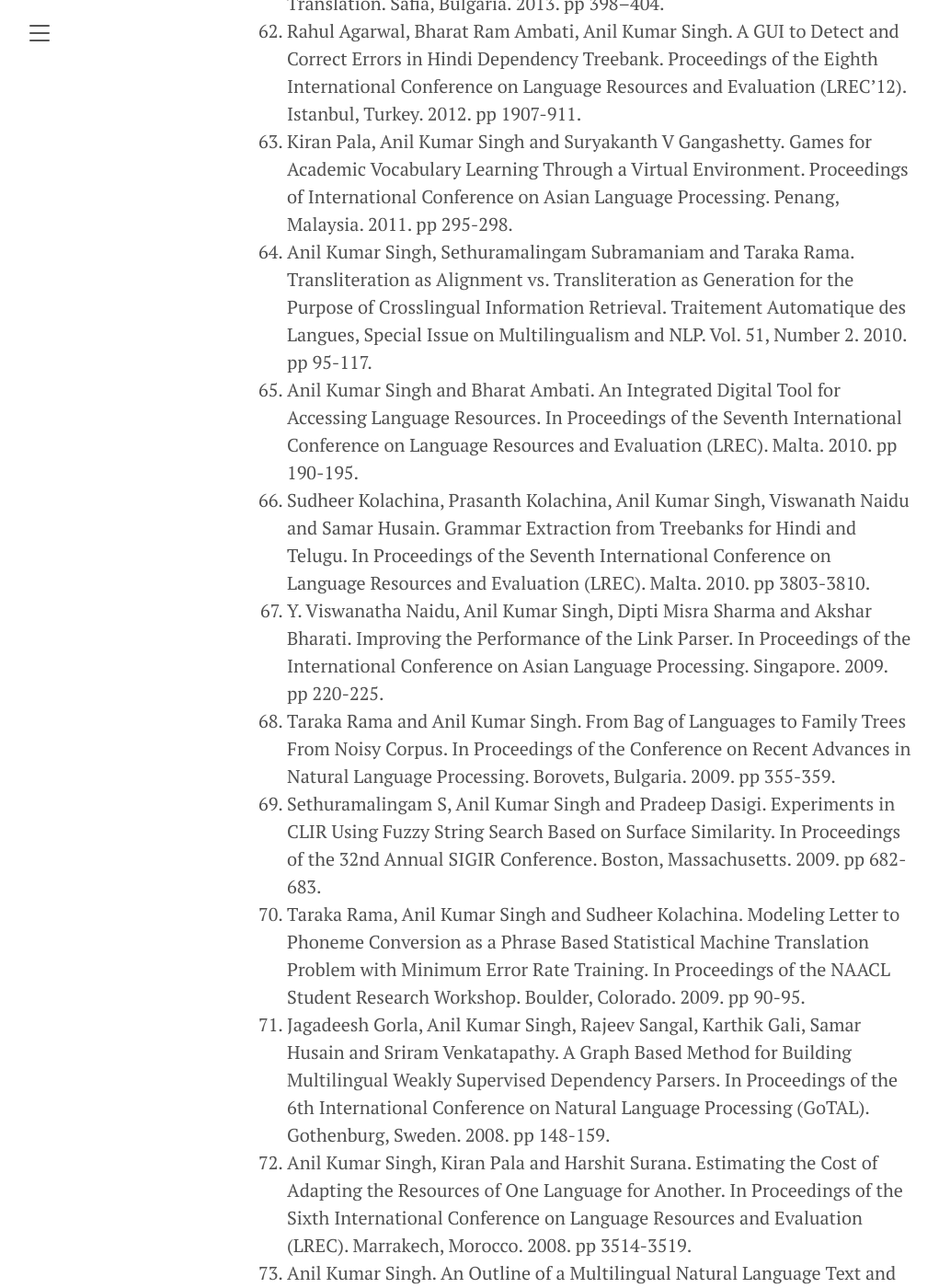
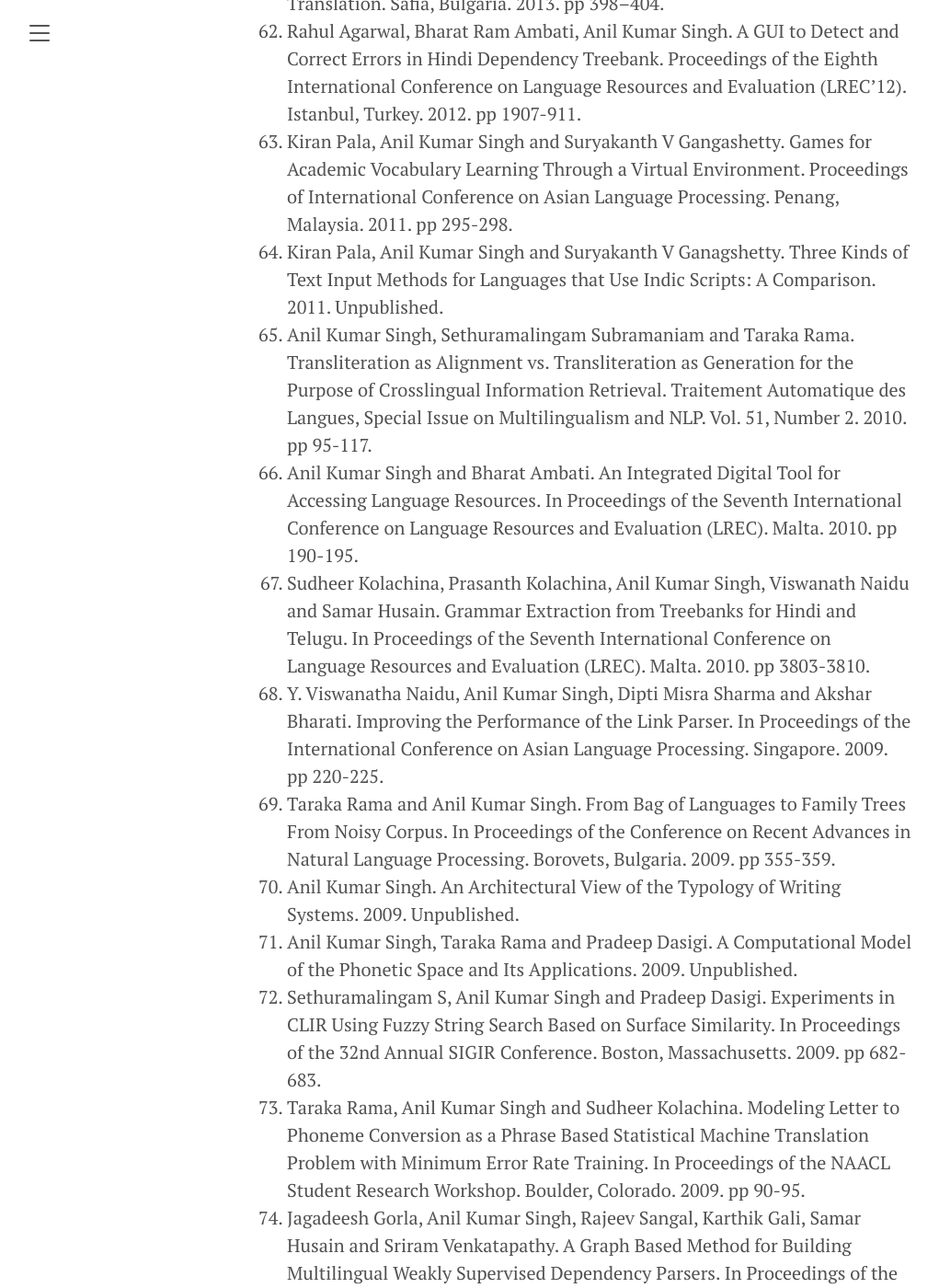
Before and after one commit to singhakr/singhakr.github.io, a Jekyll site: the page built from publications.md, in a window 1280 px wide and 1400 px high, scrolled down 7583 px. Shown: the whole window at 92% size, without its empty margins (8-1029 px from the left). Built offline with Jekyll 4.4.1, drawn with Linux system fonts in a browser that asks for light colours; some of the changed text lies outside the part shown.

Commit message:
Added some unpublished papers.
Added some unpublished papers.

```diff
--- a/publications.md
+++ b/publications.md
@@ -65,35 +65,39 @@ title: Publications
 1.	Anil Kumar Singh, Guillaume Wisniewski, François Yvon. LIMSI Submission for the WMT’13 Quality Estimation Task: an Experiment with n-gram Posteriors. Proceedings of the Eighth Workshop on Statistical Machine Translation. Safia, Bulgaria. 2013. pp 398–404.
 1.	Rahul Agarwal, Bharat Ram Ambati, Anil Kumar Singh. A GUI to Detect and Correct Errors in Hindi Dependency Treebank. Proceedings of the Eighth International Conference on Language Resources and Evaluation (LREC'12). Istanbul, Turkey. 2012. pp 1907-911.
 1.	Kiran Pala, Anil Kumar Singh and Suryakanth V Gangashetty. Games for Academic Vocabulary Learning Through a Virtual Environment. Proceedings of International Conference on Asian Language Processing. Penang, Malaysia. 2011. pp 295-298.
+1. Kiran Pala, Anil Kumar Singh and Suryakanth V Ganagshetty. Three Kinds of Text Input Methods for Languages that Use Indic Scripts: A Comparison. 2011. Unpublished.
 1.	Anil Kumar Singh, Sethuramalingam Subramaniam and Taraka Rama. Transliteration as Alignment vs. Transliteration as Generation for the Purpose of Crosslingual Information Retrieval. Traitement Automatique des Langues, Special Issue on Multilingualism and NLP. Vol. 51, Number 2. 2010. pp 95-117.
 1.	Anil Kumar Singh and Bharat Ambati. An Integrated Digital Tool for Accessing Language Resources. In Proceedings of the Seventh International Conference on Language Resources and Evaluation (LREC). Malta. 2010. pp 190-195.
 1.	Sudheer Kolachina, Prasanth Kolachina, Anil Kumar Singh, Viswanath Naidu and Samar Husain. Grammar Extraction from Treebanks for Hindi and Telugu. In Proceedings of the Seventh International Conference on Language Resources and Evaluation (LREC). Malta. 2010. pp 3803-3810.
 1.	Y. Viswanatha Naidu, Anil Kumar Singh, Dipti Misra Sharma and Akshar Bharati. Improving the Performance of the Link Parser. In Proceedings of the International Conference on Asian Language Processing. Singapore. 2009. pp 220-225.
 1.	Taraka Rama and Anil Kumar Singh. From Bag of Languages to Family Trees From Noisy Corpus. In Proceedings of the Conference on Recent Advances in Natural Language Processing. Borovets, Bulgaria. 2009. pp 355-359.
-1.	Sethuramalingam S, Anil Kumar Singh and Pradeep Dasigi. Experiments in CLIR Using Fuzzy String Search Based on Surface Similarity. In Proceedings of the 32nd Annual SIGIR Conference. Boston, Massachusetts. 2009. pp 682-683.
-1.	Taraka Rama, Anil Kumar Singh and Sudheer Kolachina. Modeling Letter to Phoneme Conversion as a Phrase Based Statistical Machine Translation Problem with Minimum Error Rate Training. In Proceedings of the NAACL Student Research Workshop. Boulder, Colorado. 2009. pp 90-95.
-1.	Jagadeesh Gorla, Anil Kumar Singh, Rajeev Sangal, Karthik Gali, Samar Husain and Sriram Venkatapathy. A Graph Based Method for Building Multilingual Weakly Supervised Dependency Parsers. In Proceedings of the 6th International Conference on Natural Language Processing (GoTAL). Gothenburg, Sweden. 2008. pp 148-159.
-1.	Anil Kumar Singh, Kiran Pala and Harshit Surana. Estimating the Cost of Adapting the Resources of One Language for Another. In Proceedings of the Sixth International Conference on Language Resources and Evaluation (LREC). Marrakech, Morocco. 2008. pp 3514-3519.
-1.	Anil Kumar Singh. An Outline of a Multilingual Natural Language Text and Speech Interface for Computing Devices in the South Asian Context. In Proceedings of the IUI Workshop on Intelligent User Interfaces for Developing Regions (IUI4DR). Canary Islands, Spain. 2008. pp 34-37.
-1.	Anil Kumar Singh (Ed.). Proceedings of the IJCNLP-08 Workshop on NLP for Less Privileged Languages. Hyderabad, India. Asian Federation of Natural Language Processing. 2008.
-1.	Rajeev Sangal, Dipti Misra Sharma and Anil Kumar Singh (Ed.). Proceedings of the IJCNLP-08 Workshop on Named Entity Recognition for South and South East Asian Languages. Hyderabad, India. Asian Federation of Natural Language Processing. 2008.
-1.	Natural Language Processing. Hyderabad, India. 2008. pp 957-962.
-1.	Anil Kumar Singh. Natural Language Processing for Less Privileged Languages: Where do we come from? Where are we going? In Proceedings of the IJCNLP-08 Workshop on NLP for Less Privileged Languages. Hyderabad, India. 2008. pp 7-12.
-1.	Anil Kumar Singh. Named Entity Recognition for South and South East Asian Languages: Taking Stock. In Proceedings of the IJCNLP-08 Workshop on Named Entity Recognition for South and South East Asian Languages. Hyderabad, India. 2008. pp 5-15.
-1.	Anil Kumar Singh. A Mechanism to Provide Language-Encoding Support and an NLP Friendly Editor. In Proceedings of the Third International Joint Conference on 1.	Anil Kumar Singh. Open Source Software and Object Oriented Technology. Tutorial at the Conference on Free and Open Source Software (FOSSCONF). Chennai, India. 2008.
-1.	Harshit Surana and Anil Kumar Singh. A More Discerning and Adaptable Multilingual Transliteration Mechanism for Indian Languages. Proceedings of the Third International Joint Conference on Natural Language Processing. Hyderabad, India. 2008. pp 957-962.
-1.	Anil Kumar Singh. Extraction and Translation of Multi-Word Number Expressions. In Proceedings of the 3rd Indian International Conference on Artificial Intelligence. Pune, India. 2007. 1838-1851.
-1.	Chinnappa Guggilla and Anil Kumar Singh. A Java Implementation of an Extended Word Alignment Algorithm Based on the IBM Models. In Proceedings of the 3rd Indian International Conference on Artificial Intelligence. Pune, India. 2007. pp 1897-1913.
-1.	Anil Kumar Singh and Samar Husain. Exploring Translation Similarities for Building a Better Sentence Aligner. In Proceedings of the 3rd Indian International Conference on Artificial Intelligence. Pune, India. 2007. pp 1852-1863.
-1.	Anil Kumar Singh, Samar Husain, Harshit Surana, Jagadeesh Gorla, Chinnappa Guggilla and Dipti Misra Sharma. Disambiguating Tense, Aspect and Modality Markers for Correcting Machine Translation Errors. In Proceedings of the Conference on Recent Advances in Natural Language Processing. Borovets, Bulgaria. 2007. pp 536-540.
-1.	Anil Kumar Singh, Harshit Surana and Karthik Gali. More Accurate Fuzzy Text Search for Languages Using Abugida Scripts. In Proceedings of ACM SIGIR Workshop on Improving Web Retrieval for Non-English Queries. Amsterdam, Netherlands. 2007. pp 71-78.
-1.	Anil Kumar Singh and Harshit Surana. Can Corpus Based Measures be Used for Comparative Study of Languages? In Proceedings of the Ninth Meeting of ACL Special Interest Group on Computational Phonology and Morphology. Prague, Czech Republic. 2007. pp 40-47.
-1.	Anil Kumar Singh and Harshit Surana. Using a Single Framework for Computational Modeling of Linguistic Similarity for Solving Many NLP Problems. In Proceedings of Eurolan Doctoral Consortium. Iasi, Romania. 2007. pp 46-53.
-1.	Anil Kumar Singh and Harshit Surana. Multilingual Akshar Based Transducer for South and South East Asian Languages which Use Indic Scripts. In Proceedings of the Seventh International Symposium on Natural Language Processing. AFNLP. Pattaya, Thailand. 2007.
-1.	Anil Kumar Singh and Harshit Surana. Using a Model of Scripts for Shallow Morphological Analysis Given an Unannotated Corpus. ADD-2 Workshop on Morpho-Syntactic Analysis. Bangkok, Thailand. AFNLP. March, 2007.
-1.	Anil Kumar Singh and Harshit Surana. Study of Cognates among South Asian Languages for the Purpose of Building Lexical Resources. Journal of Language Technology. Dept. of IT, Govt. of India. 2007. Pp 78-82.
-1.	Anil Kumar Singh and Jagadeesh Gorla. Identification of Languages and Encodings in a Multilingual Document. In Proceedings of the 3rd ACL SIGWAC Workshop on Web As Corpus. Louvain-la-Neuve, Belgium. 2007. pp 1-14.
-1.	Anil Kumar Singh. A Computational Phonetic Model for Indian Language Scripts. In Proceedings of Constraints on Spelling Changes: Fifth International Workshop on Writing Systems. Nijmegen, The Netherlands, October, 2006.
-1.	Anil Kumar Singh. Study of Some Distance Measures for Language and Encoding Identification. In Proceeding of ACL 2006 Workshop on Linguistic Distances. Sydney, Australia. July 2006. 63-72.
-1.	Anil Kumar Singh. A Framework for Computational Processing of Spelling Variation. Conference on New Ways of Analyzing Variation (NWAV-35). Columbus, Ohio. November, 2006.
-1.	Anil Kumar Singh and Samar Husain. Comparison, Selection and Use of Sentence Alignment Algorithms for New Language Pairs. In Proceedings of ACL 2005 Workshop on Parallel Text. Association of Computational Linguistics. Ann Arbor, Michigan. June 2005. pp 99-106.
+1. Anil Kumar Singh. An Architectural View of the Typology of Writing Systems. 2009. Unpublished.
+1. Anil Kumar Singh, Taraka Rama and Pradeep Dasigi. A Computational Model of the Phonetic Space and Its Applications. 2009. Unpublished.
+3.	Sethuramalingam S, Anil Kumar Singh and Pradeep Dasigi. Experiments in CLIR Using Fuzzy String Search Based on Surface Similarity. In Proceedings of the 32nd Annual SIGIR Conference. Boston, Massachusetts. 2009. pp 682-683.
+4.	Taraka Rama, Anil Kumar Singh and Sudheer Kolachina. Modeling Letter to Phoneme Conversion as a Phrase Based Statistical Machine Translation Problem with Minimum Error Rate Training. In Proceedings of the NAACL Student Research Workshop. Boulder, Colorado. 2009. pp 90-95.
+5.	Jagadeesh Gorla, Anil Kumar Singh, Rajeev Sangal, Karthik Gali, Samar Husain and Sriram Venkatapathy. A Graph Based Method for Building Multilingual Weakly Supervised Dependency Parsers. In Proceedings of the 6th International Conference on Natural Language Processing (GoTAL). Gothenburg, Sweden. 2008. pp 148-159.
+6.	Anil Kumar Singh, Kiran Pala and Harshit Surana. Estimating the Cost of Adapting the Resources of One Language for Another. In Proceedings of the Sixth International Conference on Language Resources and Evaluation (LREC). Marrakech, Morocco. 2008. pp 3514-3519.
+7.	Anil Kumar Singh. An Outline of a Multilingual Natural Language Text and Speech Interface for Computing Devices in the South Asian Context. In Proceedings of the IUI Workshop on Intelligent User Interfaces for Developing Regions (IUI4DR). Canary Islands, Spain. 2008. pp 34-37.
+8.	Anil Kumar Singh (Ed.). Proceedings of the IJCNLP-08 Workshop on NLP for Less Privileged Languages. Hyderabad, India. Asian Federation of Natural Language Processing. 2008.
+9.	Rajeev Sangal, Dipti Misra Sharma and Anil Kumar Singh (Ed.). Proceedings of the IJCNLP-08 Workshop on Named Entity Recognition for South and South East Asian Languages. Hyderabad, India. Asian Federation of Natural Language Processing. 2008.
+10.	Natural Language Processing. Hyderabad, India. 2008. pp 957-962.
+11.	Anil Kumar Singh. Natural Language Processing for Less Privileged Languages: Where do we come from? Where are we going? In Proceedings of the IJCNLP-08 Workshop on NLP for Less Privileged Languages. Hyderabad, India. 2008. pp 7-12.
+12.	Anil Kumar Singh. Named Entity Recognition for South and South East Asian Languages: Taking Stock. In Proceedings of the IJCNLP-08 Workshop on Named Entity Recognition for South and South East Asian Languages. Hyderabad, India. 2008. pp 5-15.
+13.	Anil Kumar Singh. A Mechanism to Provide Language-Encoding Support and an NLP Friendly Editor. In Proceedings of the Third International Joint Conference on 1.	Anil Kumar Singh. Open Source Software and Object Oriented Technology. Tutorial at the Conference on Free and Open Source Software (FOSSCONF). Chennai, India. 2008.
+14.	Harshit Surana and Anil Kumar Singh. A More Discerning and Adaptable Multilingual Transliteration Mechanism for Indian Languages. Proceedings of the Third International Joint Conference on Natural Language Processing. Hyderabad, India. 2008. pp 957-962.
+15.	Anil Kumar Singh. Extraction and Translation of Multi-Word Number Expressions. In Proceedings of the 3rd Indian International Conference on Artificial Intelligence. Pune, India. 2007. 1838-1851.
+16.	Chinnappa Guggilla and Anil Kumar Singh. A Java Implementation of an Extended Word Alignment Algorithm Based on the IBM Models. In Proceedings of the 3rd Indian International Conference on Artificial Intelligence. Pune, India. 2007. pp 1897-1913.
+17.	Anil Kumar Singh and Samar Husain. Exploring Translation Similarities for Building a Better Sentence Aligner. In Proceedings of the 3rd Indian International Conference on Artificial Intelligence. Pune, India. 2007. pp 1852-1863.
+18.	Anil Kumar Singh, Samar Husain, Harshit Surana, Jagadeesh Gorla, Chinnappa Guggilla and Dipti Misra Sharma. Disambiguating Tense, Aspect and Modality Markers for Correcting Machine Translation Errors. In Proceedings of the Conference on Recent Advances in Natural Language Processing. Borovets, Bulgaria. 2007. pp 536-540.
+19.	Anil Kumar Singh, Harshit Surana and Karthik Gali. More Accurate Fuzzy Text Search for Languages Using Abugida Scripts. In Proceedings of ACM SIGIR Workshop on Improving Web Retrieval for Non-English Queries. Amsterdam, Netherlands. 2007. pp 71-78.
+20.	Anil Kumar Singh and Harshit Surana. Can Corpus Based Measures be Used for Comparative Study of Languages? In Proceedings of the Ninth Meeting of ACL Special Interest Group on Computational Phonology and Morphology. Prague, Czech Republic. 2007. pp 40-47.
+21.	Anil Kumar Singh and Harshit Surana. Using a Single Framework for Computational Modeling of Linguistic Similarity for Solving Many NLP Problems. In Proceedings of Eurolan Doctoral Consortium. Iasi, Romania. 2007. pp 46-53.
+22.	Anil Kumar Singh and Harshit Surana. Multilingual Akshar Based Transducer for South and South East Asian Languages which Use Indic Scripts. In Proceedings of the Seventh International Symposium on Natural Language Processing. AFNLP. Pattaya, Thailand. 2007.
+23.	Anil Kumar Singh and Harshit Surana. Using a Model of Scripts for Shallow Morphological Analysis Given an Unannotated Corpus. ADD-2 Workshop on Morpho-Syntactic Analysis. Bangkok, Thailand. AFNLP. March, 2007.
+24.	Anil Kumar Singh and Harshit Surana. Study of Cognates among South Asian Languages for the Purpose of Building Lexical Resources. Journal of Language Technology. Dept. of IT, Govt. of India. 2007. Pp 78-82.
+25. Anil Kumar Singh and Harshing Surana. There can be Depth in the Surface: A Unified Computational Model of Scripts and Its Applications. 2007. Unpublished.
+26.	Anil Kumar Singh and Jagadeesh Gorla. Identification of Languages and Encodings in a Multilingual Document. In Proceedings of the 3rd ACL SIGWAC Workshop on Web As Corpus. Louvain-la-Neuve, Belgium. 2007. pp 1-14.
+27.	Anil Kumar Singh. A Computational Phonetic Model for Indian Language Scripts. In Proceedings of Constraints on Spelling Changes: Fifth International Workshop on Writing Systems. Nijmegen, The Netherlands, October, 2006.
+28.	Anil Kumar Singh. Study of Some Distance Measures for Language and Encoding Identification. In Proceeding of ACL 2006 Workshop on Linguistic Distances. Sydney, Australia. July 2006. 63-72.
+29.	Anil Kumar Singh. A Framework for Computational Processing of Spelling Variation. Conference on New Ways of Analyzing Variation (NWAV-35). Columbus, Ohio. November, 2006.
+30.	Anil Kumar Singh and Samar Husain. Comparison, Selection and Use of Sentence Alignment Algorithms for New Language Pairs. In Proceedings of ACL 2005 Workshop on Parallel Text. Association of Computational Linguistics. Ann Arbor, Michigan. June 2005. pp 99-106.
```
